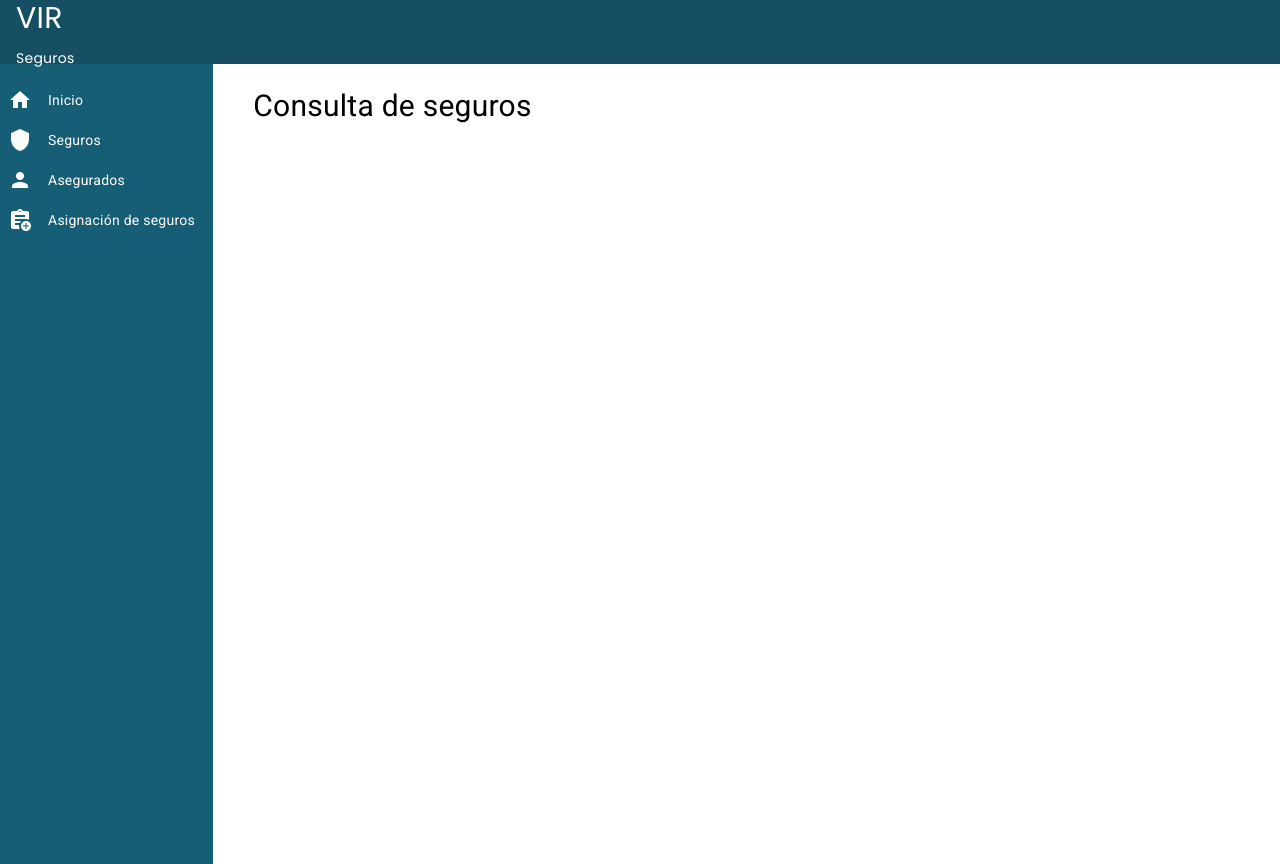
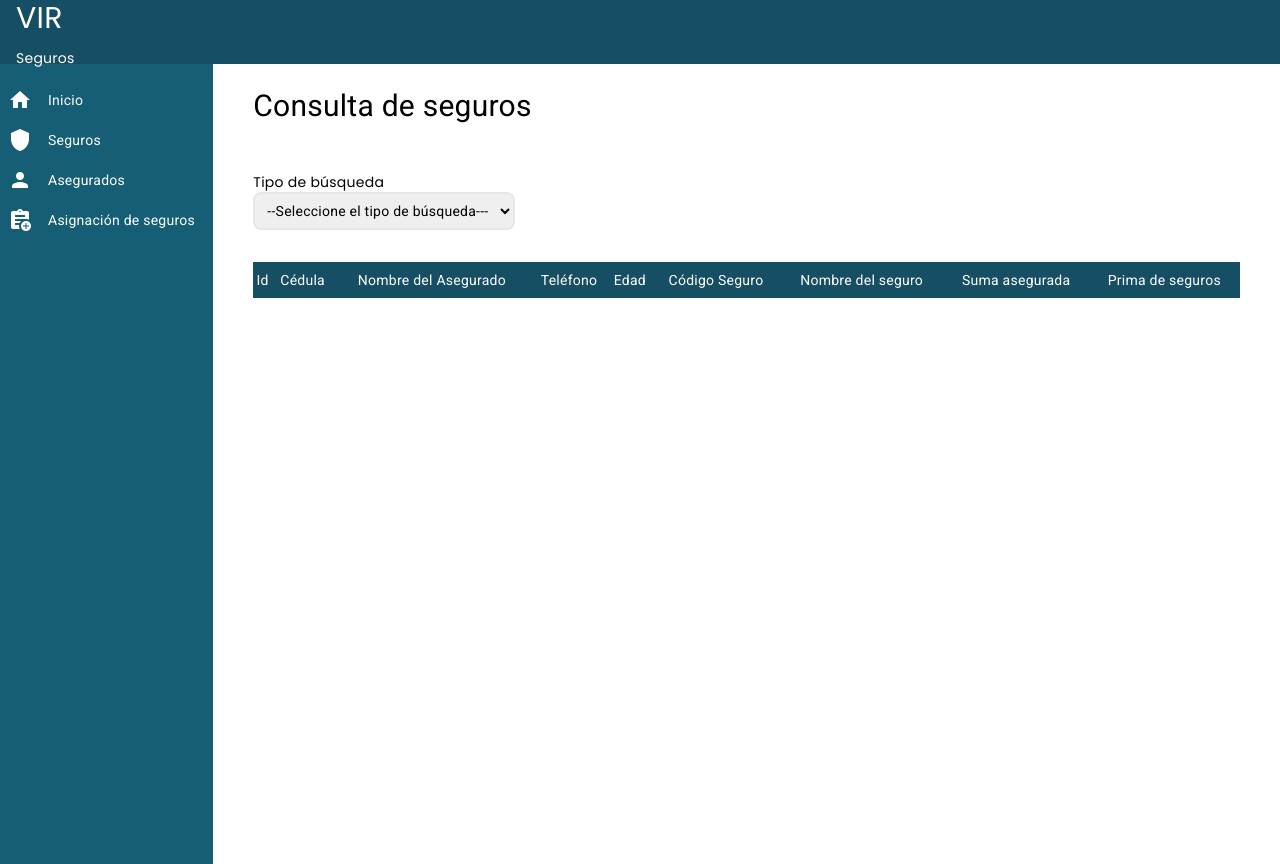
Before and after one commit to Klis18/vir-seguros, an Angular app: page /home in a window 1280 px wide. Built offline with nearby package versions, Linux system fonts and the light colour scheme; a web font is replaced by a local one.

Commit message:
trabajando en consulta de asegurados

```diff
--- /dev/null
+++ b/src/app/shared/components/insured-insurance-filters-consult/insured-insurance-filters-consult.component.html
@@ -0,0 +1,36 @@
+<div class="flex">
+    <div class="mr-2">
+        <label for="typeSearch" class="block poppins-regular">Tipo de búsqueda</label>
+        <select name="typeSearch" id="typeSearch" class="border-2 rounded-lg p-2" [(ngModel)]="typeSearch">
+            <option value="">--Seleccione el tipo de búsqueda---</option>
+            <option value="insuredId">Cédula</option>
+            <option value="insuranceCode">Código de seguro</option>
+        </select>
+    </div>
+    <form [formGroup]="filtersForm" class="flex items-center" (submit)="onSubmit()">
+        @if(typeSearch === 'insuredId'){
+            <div class="mr-2">
+                <label for="insuredId" class="block poppins-regular"># Cédula</label>
+                <input type="text" formControlName="insuredId" class="border-2 p-2 rounded-lg" placeholder="Ej.: 0997867856">
+            </div>
+        }
+        @if(typeSearch === 'insuranceCode'){
+            <div class="mr-2">
+                <label for="insuranceCode" class="block poppins-regular">Código seguro</label>
+                <input type="text" formControlName="insuranceCode" class="border-2 p-2 rounded-lg" placeholder="Ej.: insu3">
+            </div>
+        }
+        @if(typeSearch === 'insuredId' || typeSearch === "insuranceCode"){
+            <button class="rounded-lg bg-cyan-900 size-8 mr-2" type="submit">
+                <mat-icon class="text-white">
+                    search
+                </mat-icon>
+            </button>
+            <!-- <button class="rounded-lg bg-cyan-900 size-8" (click)="getAllInsuredInsuranList()">
+                <mat-icon class="text-white">
+                    restart_alt
+                </mat-icon>
+            </button> -->
+        }
+    </form>
+</div>
--- /dev/null
+++ b/src/app/shared/components/insured-insurance-filters-consult/insured-insurance-filters-consult.component.ts
@@ -0,0 +1,79 @@
+import { Component, EventEmitter, OnChanges, OnInit, Output, SimpleChanges } from '@angular/core';
+import { InsuredInsurancesService } from '../../services/insured-insurances.service';
+import { FormBuilder, FormGroup, FormsModule, ReactiveFormsModule } from '@angular/forms';
+import { InsurancesInsured } from '../../interfaces/insured-insurances.interface';
+import { MatIconModule } from '@angular/material/icon';
+
+@Component({
+  selector: 'app-insured-insurance-filters-consult',
+  standalone: true,
+  imports: [
+    FormsModule,
+    ReactiveFormsModule,
+    MatIconModule
+  ],
+  templateUrl: './insured-insurance-filters-consult.component.html',
+  styles: ``
+})
+export class InsuredInsuranceFiltersConsultComponent implements OnInit{
+
+  @Output()
+  sendFilteredData: EventEmitter<InsurancesInsured[]> = new EventEmitter<InsurancesInsured[]>;
+  public insuredId     : string = '';
+  public insuranceCode : string = '';
+  public filteredList: InsurancesInsured[] = [];
+  public filtersForm!: FormGroup;
+  public typeSearch: string = '';
+
+  constructor(private insuredInsuranceService:InsuredInsurancesService, private fb: FormBuilder){}
+
+
+  ngOnInit(): void {
+    this.filtersForm = this.fb.group({
+      insuredId: [''],
+      insuranceCode: ['']
+    });
+  }
+
+  onSubmit(){
+    const insuredId = this.filtersForm.get('insuredId')?.value;
+    const insuranceCode = this.filtersForm.get('insuranceCode')?.value;
+    switch(this.typeSearch){
+      case 'insuredId':
+        this.filterInsuranceInsuredByInsuredId(insuredId);
+        this.sendFilteredData.emit(this.filteredList);
+        break;
+      case 'insuranceCode':
+        this.filterInsuredInsuranceByInsuranceCode(insuranceCode);
+        this.sendFilteredData.emit(this.filteredList);
+        break;
+      default:
+        ''
+        break;
+    }
+
+  }
+
+  filterInsuranceInsuredByInsuredId(insuredId: string){
+    console.log('Dato asegurado obtenido', insuredId);
+    this.filteredList = this.insuredInsuranceService.getListInsurancesInsuredByInsuredId(insuredId);
+    console.log('Lista filtrada por id de asegurado', this.filteredList);
+  }
+
+  filterInsuredInsuranceByInsuranceCode(insuranceCode: string){
+    console.log('Dato seguro obtenido', insuranceCode);
+    this.filteredList = this.insuredInsuranceService.getListInsuredInsurancesByInsuranceCode(insuranceCode);
+    console.log('Lista filtrada por código de seguro', this.filteredList);
+  }
+
+  // getListFiltered(insuredId:string, insurancesCode:string){
+  //   this.filteredList = this.insuredInsuranceService.getListFiltered(insuredId, insurancesCode);
+  //   this.sendFilteredData.emit(this.filteredList);
+  // }
+
+  getAllInsuredInsuranList(){
+    this.insuredInsuranceService.getListInsurancesInsuredAssignments();
+  }
+
+
+}
--- /dev/null
+++ b/src/app/shared/components/insured-insurance-table-consult/insured-insurance-table-consult.component.html
@@ -0,0 +1,30 @@
+<table class="w-full text-center">
+    <thead>
+        <tr class="bg-cyan-900 text-white">
+            <td class="py-2">Id</td>
+            <td>Cédula</td>
+            <td>Nombre del Asegurado</td>
+            <td>Teléfono</td>
+            <td>Edad</td>
+            <td>Código Seguro</td>
+            <td>Nombre del seguro</td>
+            <td>Suma asegurada</td>
+            <td>Prima de seguros</td>
+        </tr>
+    </thead>
+    <tbody>
+        @for(register of insuredInsuranceFilteredList; track register){
+            <tr class="border-b-2">
+                <td class="py-4">{{register.id}}</td>
+                <td>{{register.insuredId}}</td>
+                <td>{{register.insuredName}}</td>
+                <td>{{register.phone}}</td>
+                <td>{{register.age}}</td>
+                <td>{{register.insuranceCode}}</td>
+                <td>{{register.insuranceName}}</td>
+                <td>{{register.sumInsured}}</td>
+                <td>{{register.insuranceCost}}</td>
+            </tr>
+        }
+    </tbody>
+</table>
--- /dev/null
+++ b/src/app/shared/components/insured-insurance-table-consult/insured-insurance-table-consult.component.ts
@@ -0,0 +1,27 @@
+import { Component, Input, OnInit } from '@angular/core';
+import { InsuredInsurancesService } from '../../services/insured-insurances.service';
+import { InsurancesInsured } from '../../interfaces/insured-insurances.interface';
+
+@Component({
+  selector: 'app-insured-insurance-table-consult',
+  standalone: true,
+  imports: [],
+  templateUrl: './insured-insurance-table-consult.component.html',
+  styles: ``
+})
+export class InsuredInsuranceTableConsultComponent{
+
+  @Input()
+  insuredInsuranceFilteredList: InsurancesInsured[] = [];
+
+  // constructor(private insuredInsuranceService: InsuredInsurancesService){}
+
+  // ngOnInit(): void {
+  //   this.getFilteredList();
+  // }
+
+  // getFilteredList(){
+  //   this.insuredInsuranceFilteredList = this.insuredInsuranceService.getListInsurancesInsuredAssignments();
+  // }
+
+}
--- a/src/app/shared/pages/home/home.component.html
+++ b/src/app/shared/pages/home/home.component.html
@@ -2,5 +2,10 @@
 
     <span class="text-3xl mr-2">Consulta de seguros</span>
 
-
+    <div class="pt-12 pb-4">
+        <app-insured-insurance-filters-consult (sendFilteredData)="getFilteredData($event)"></app-insured-insurance-filters-consult>
+    </div>
+    <div class="py-4">
+        <app-insured-insurance-table-consult [insuredInsuranceFilteredList]="filteredList"></app-insured-insurance-table-consult>
+    </div>
 </div>
--- a/src/app/shared/pages/home/home.component.ts
+++ b/src/app/shared/pages/home/home.component.ts
@@ -1,16 +1,27 @@
 import { Component } from '@angular/core';
 import { MatIconModule } from '@angular/material/icon';
+import { InsuredInsuranceFiltersConsultComponent } from '../../components/insured-insurance-filters-consult/insured-insurance-filters-consult.component';
+import { InsuredInsuranceTableConsultComponent } from '../../components/insured-insurance-table-consult/insured-insurance-table-consult.component';
+import { InsurancesInsured } from '../../interfaces/insured-insurances.interface';
 
 
 @Component({
   selector: 'app-home',
   standalone: true,
   imports: [
-    MatIconModule
+    MatIconModule,
+    InsuredInsuranceFiltersConsultComponent,
+    InsuredInsuranceTableConsultComponent
   ],
   templateUrl: './home.component.html',
   styles: ``
 })
 export class HomeComponent {
 
+  public filteredList: InsurancesInsured[] = [];
+
+  getFilteredData(event:InsurancesInsured[]){
+    this.filteredList = event;
+  }
+
 }
--- a/src/app/shared/services/insured-insurances.service.ts
+++ b/src/app/shared/services/insured-insurances.service.ts
@@ -45,6 +45,7 @@ export class InsuredInsurancesService {
     }
   ];
 
+
   constructor() { }
 
   getListInsurancesInsuredAssignments():InsurancesInsured[]{
@@ -63,12 +64,18 @@ export class InsuredInsurancesService {
   }
 
   getListInsurancesInsuredByInsuredId(insuredId: string){
-    this.insuredInsurancesList = this.insuredInsurancesList.filter(register => register.insuredId === insuredId);
+    const filteredData = this.insuredInsurancesList.filter(register => register.insuredId === insuredId);
+    console.log('Datos obtenidos desde servicio', insuredId, filteredData);
+    return filteredData;
   }
 
   getListInsuredInsurancesByInsuranceCode(insuranceCode: string){
-    this.insuredInsurancesList = this.insuredInsurancesList.filter(register => register.insuranceCode === insuranceCode);
+    const filteredData = this.insuredInsurancesList.filter(register => register.insuranceCode === insuranceCode);
+    return filteredData;
   }
 
-
+  // getListFiltered(insuredId: string, insuranceCode:string){
+  //   const filteredData = this.insuredInsurancesList.filter(register => register.insuredId === insuredId || register.insuranceCode === insuranceCode);
+  //   return filteredData;
+  // }
 }
```
